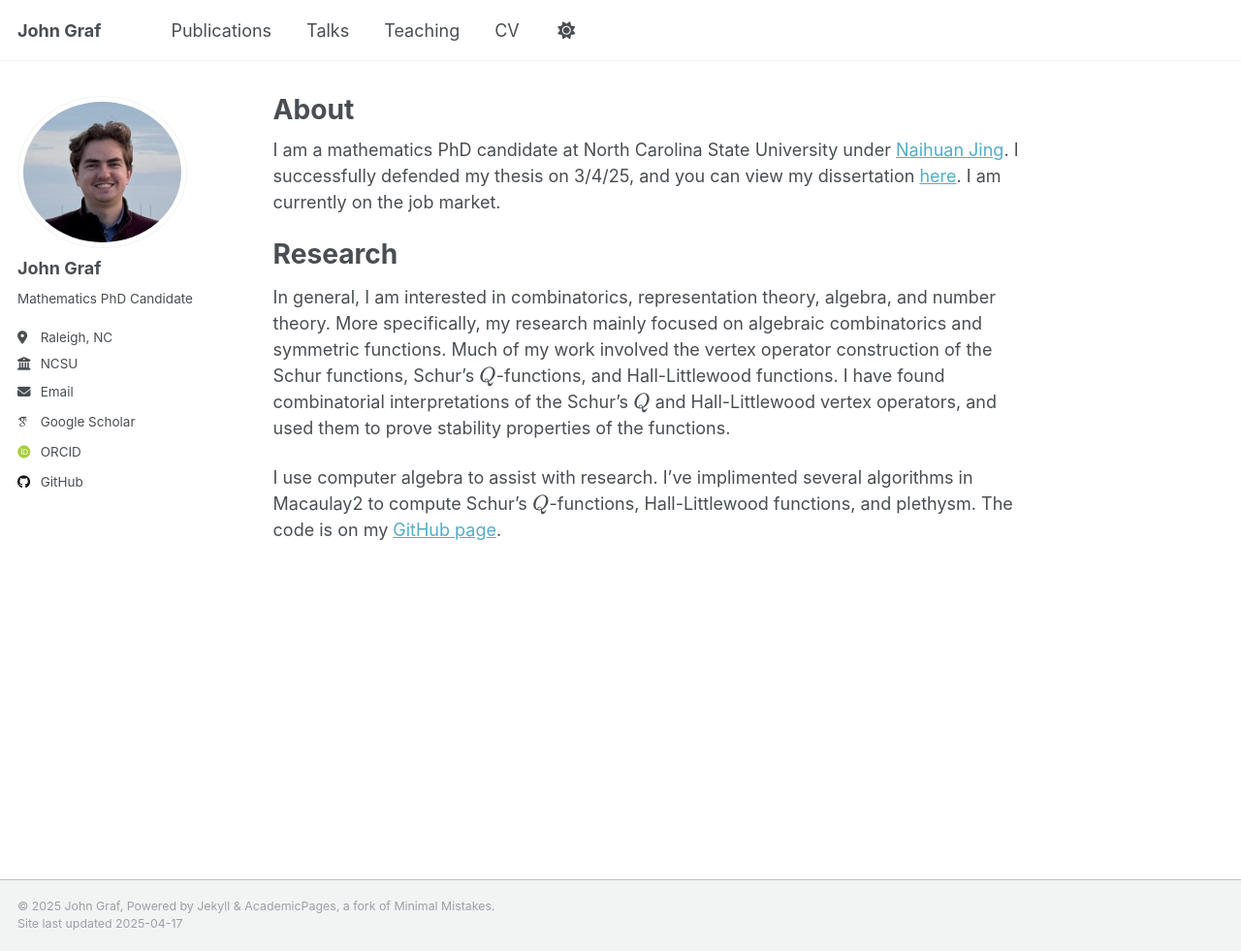
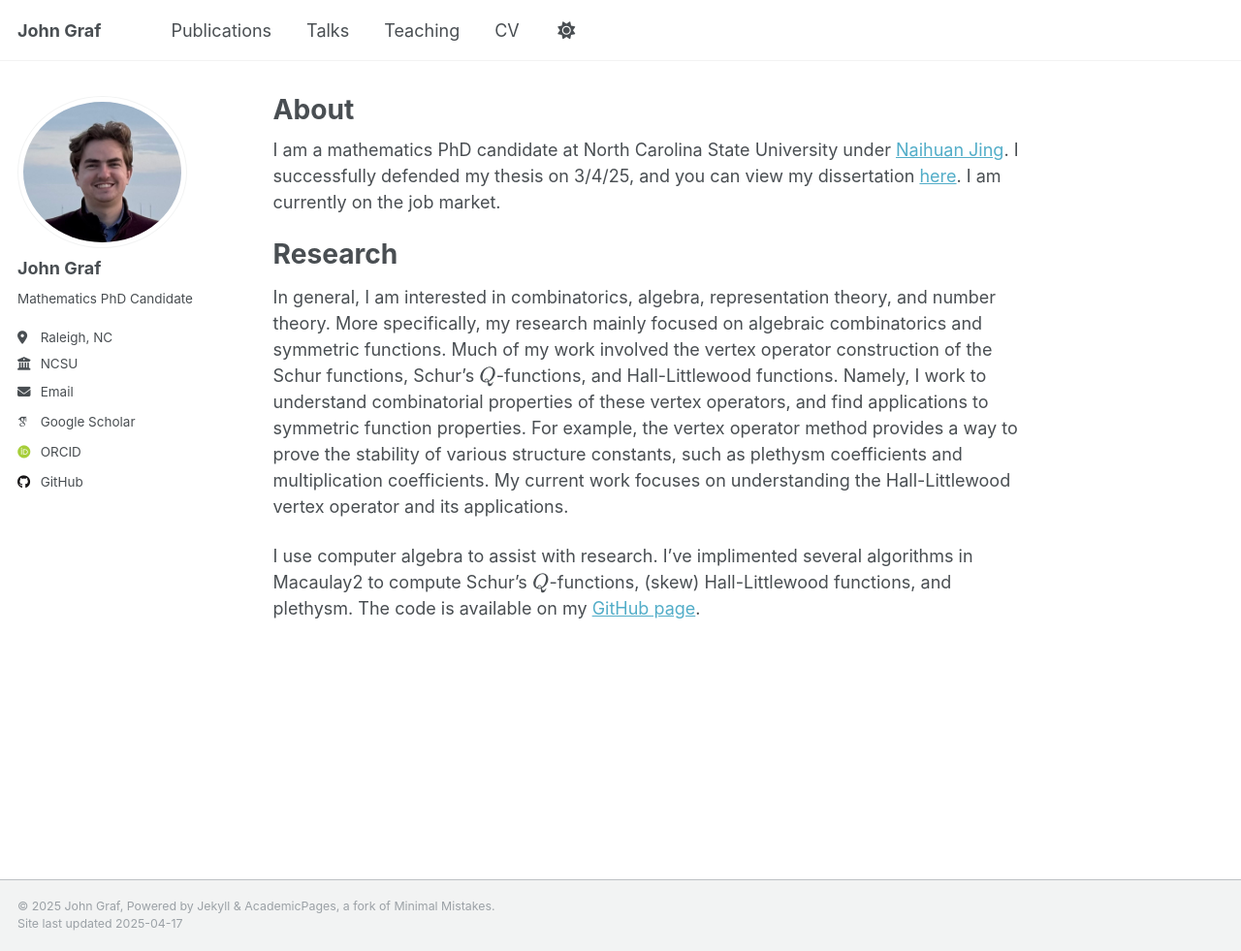
Before and after one commit to j-graf/j-graf.github.io, a Jekyll site: the page built from _pages/about.md, in a window 1280 px wide and 981 px high. Shown: the whole window at 97% size. Built offline with Jekyll 4.4.1, drawn with Linux system fonts in a browser that asks for light colours; some web fonts are replaced.

Commit message:
Update about.md

```diff
--- a/_pages/about.md
+++ b/_pages/about.md
@@ -11,6 +11,6 @@ I am a mathematics PhD candidate at North Carolina State University under [Naihu
 
 Research
 ======
-In general, I am interested in combinatorics, representation theory, algebra, and number theory. More specifically, my research mainly focused on algebraic combinatorics and symmetric functions. Much of my work involved the vertex operator construction of the Schur functions, Schur's $$Q$$-functions, and Hall-Littlewood functions. I have found combinatorial interpretations of the Schur's $$Q$$ and Hall-Littlewood vertex operators, and used them to prove stability properties of the functions.
+In general, I am interested in combinatorics, algebra, representation theory, and number theory. More specifically, my research mainly focused on algebraic combinatorics and symmetric functions. Much of my work involved the vertex operator construction of the Schur functions, Schur's $$Q$$-functions, and Hall-Littlewood functions. Namely, I work to understand combinatorial properties of these vertex operators, and find applications to symmetric function properties. For example, the vertex operator method provides a way to prove the stability of various structure constants, such as plethysm coefficients and multiplication coefficients. My current work focuses on understanding the Hall-Littlewood vertex operator and its applications.
 
-I use computer algebra to assist with research. I've implimented several algorithms in Macaulay2 to compute Schur's $$Q$$-functions, Hall-Littlewood functions, and plethysm. The code is on my [GitHub page](https://github.com/j-graf).
+I use computer algebra to assist with research. I've implimented several algorithms in Macaulay2 to compute Schur's $$Q$$-functions, (skew) Hall-Littlewood functions, and plethysm. The code is available on my [GitHub page](https://github.com/j-graf).
```
